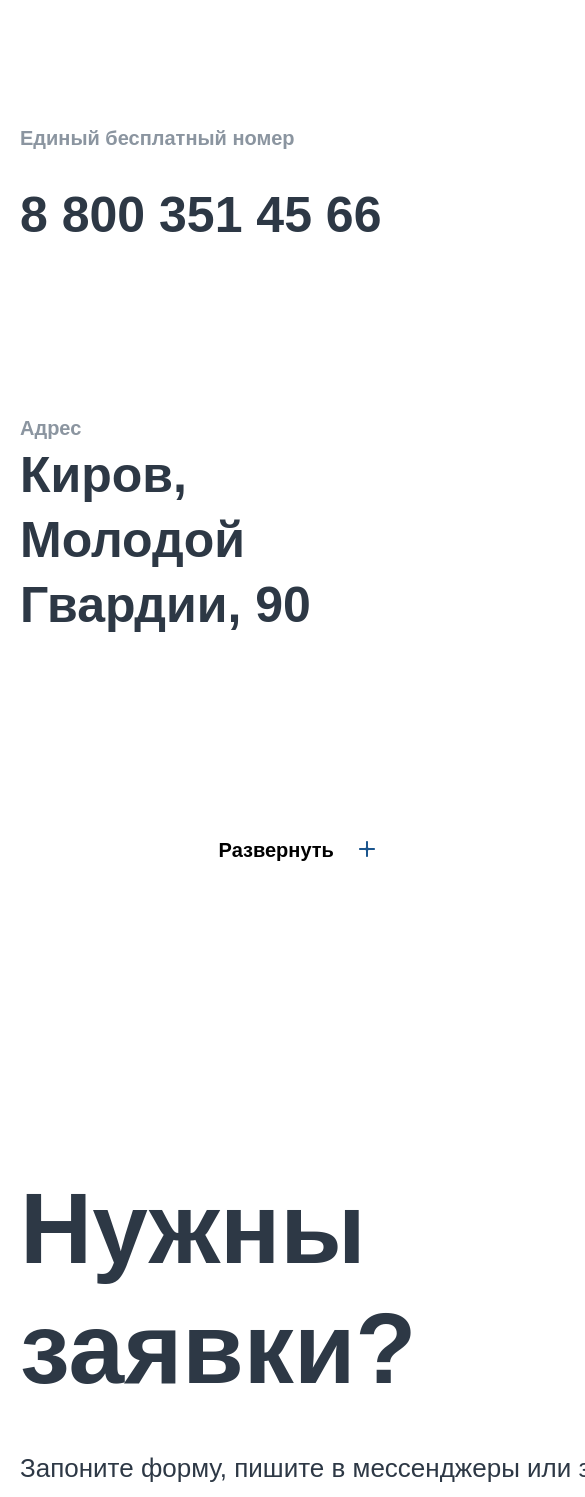
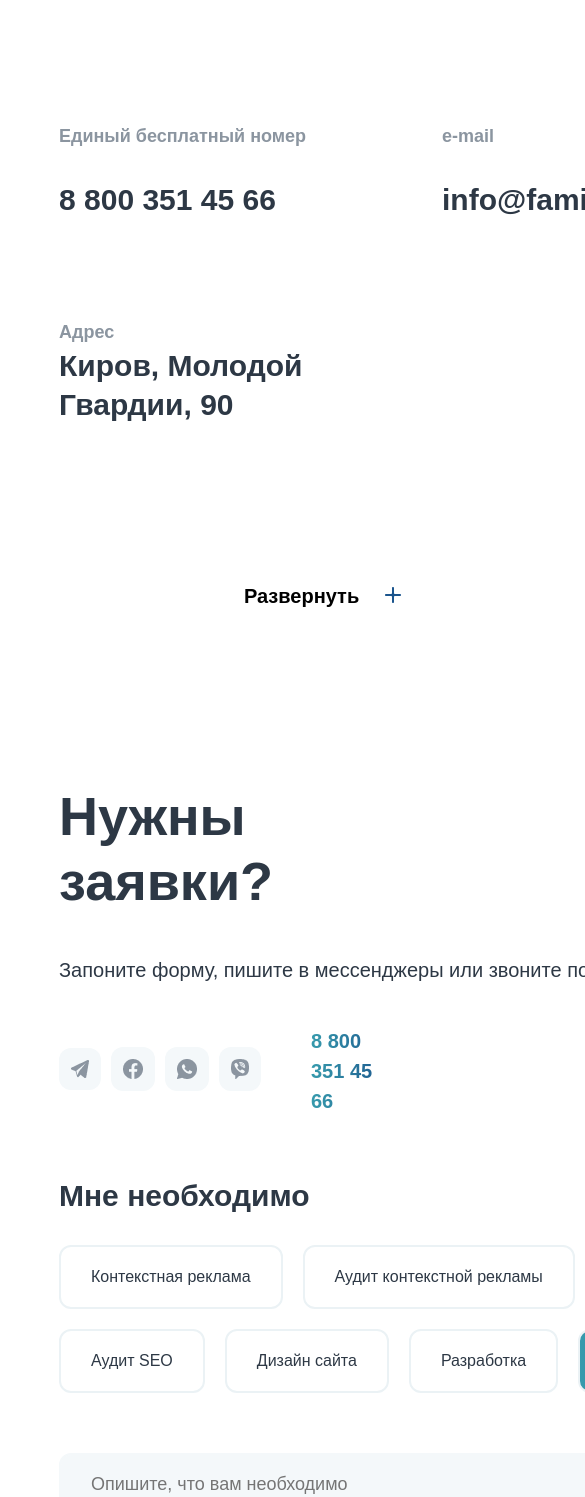
Before and after one commit to Umarchek/Application, a plain HTML site: page index.html in a window 390 px wide. Shown: the part 102-1599 px from the top of the page, 585 px wide, since content can reach past the window. Drawn offline with nearby package versions, Linux system fonts and the light colour scheme; a web font is replaced by a local one.

Commit message:
Update style-mobile.css

```diff
--- a/assets/styles/style-mobile.css
+++ b/assets/styles/style-mobile.css
@@ -59,6 +59,10 @@
         left: 50% !important;
     }
 
+    .section-big-maps-logo {
+        left: 50% !important;
+    }
+
     .ibi .application .application-info .application-text {
         margin-top: 200px !important;
         width: 940px !important;
@@ -106,22 +110,95 @@
         font-size: 65px !important;
     }
 
-    footer button p ,
-    footer .footerCard .footerContact .footerPhone{
+    footer button p,
+    footer .footerCard .footerContact .footerPhone {
         font-size: 36px !important;
     }
 }
 
 @media screen and (max-width: 767px) and (min-width: 320px) {
-    .sm-none{
+    .sm-none {
         display: none !important;
     }
-    .container{
+
+    .container {
         max-width: none !important;
     }
-    .ibi{
-        margin-left: 20px !important;
+
+    .ibi {
+        margin-left: 59px !important;
     }
+
+    .ibi .section-header-text .left-text-section .left-info-section,
+    .ibi .section-header-text .right-text-section .right-mail-section,
+    .ibi .section-adress-text .section-adress-info .section-adress-infoo {
+        font-size: 18px !important;
+    }
+
+    .ibi .section-header-text .left-text-section .left-number-section,
+    .ibi .section-header-text .right-text-section .right-emmail-section,
+    .necessary .necessary-info .necessary-text,
+    .resurs .resurs-info .resurs-text,
+    .budget .budget-info .budget-text,
+    .contacts .contact-info .contact-text, .data .data-info .data-text {
+
+        font-size: 30px !important;
+    }
+
+    .ibi .section-adress-text .section-adress-info .section-adress-paragraf {
+        margin-bottom: 60px !important;
+        font-size: 30px !important;
+    }
+
+    .ibi .application .application-info .application-text {
+        margin-top: 100px !important;
+        font-size: 54px !important;
+    }
+
+    .ibi .section-header-text .left-text-section {
+        margin-right: 0 !important;
+    }
+
+    .section-big-class {
+        width: 710px !important;
+    }
+
+    .ibi .application .application-info .application-paragraf {
+        font-size: 20px !important;
+        margin-bottom: 40px !important;
+    }
+
+    .necessary,
+    .contacts .contact-info .contact-text {
+        margin-top: 60px !important;
+    }
+
+    .necessary .necessary-info .necessary-buttons {
+        width: 778px !important;
+    }
+
+    .necessary .necessary-info .necessary-buttons .necessary-button, .resurs .resurs-info .resurs-buttons .resurs-button, .budget .budget-info .budget-buttons .budget-button, .data .data-info .data-buttons .data-button {
+        font-size: 16px !important;
+    }
+
+    .resurs .resurs-info .resurs-buttons {
+        width: 873px !important;
+    }
+
+    .necessary .necessary-info .necessary-input input, .resurs .resurs-info .resurs-input input,
+    .contacts .contact-info .contact-inputs input {
+        width: 710px !important;
+    }
+
+    .contacts .contact-info .contact-inputs input:last-child {
+        margin-bottom: 60px !important;
+    }
+
+    .data .data-info .data-paragraf {
+        width: 710px !important;
+        font-size: 16px !important;
+    }
+
 }
 
 @media screen and (max-width: 319px) {}
```
